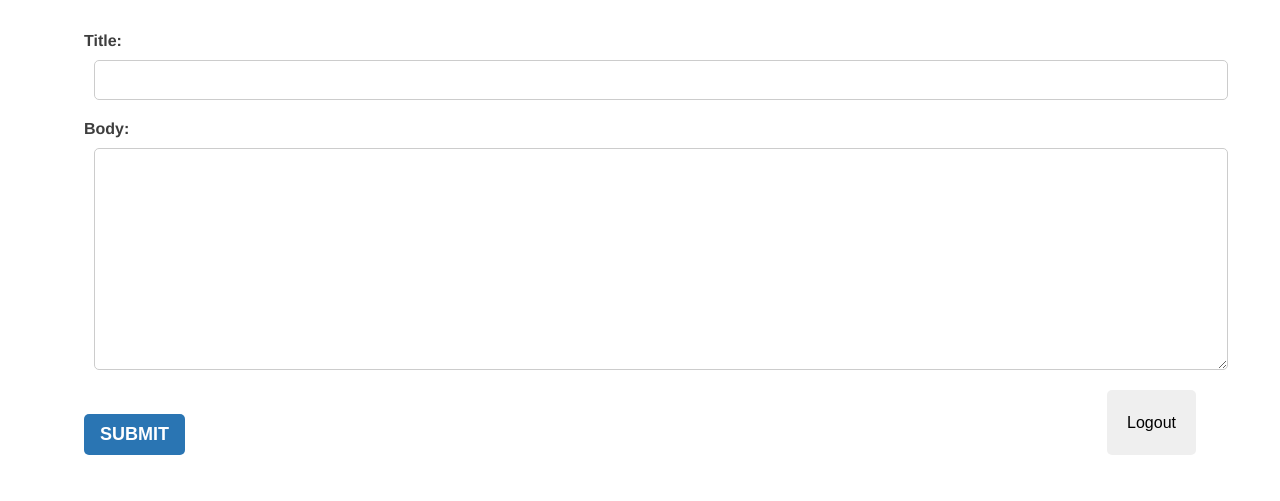
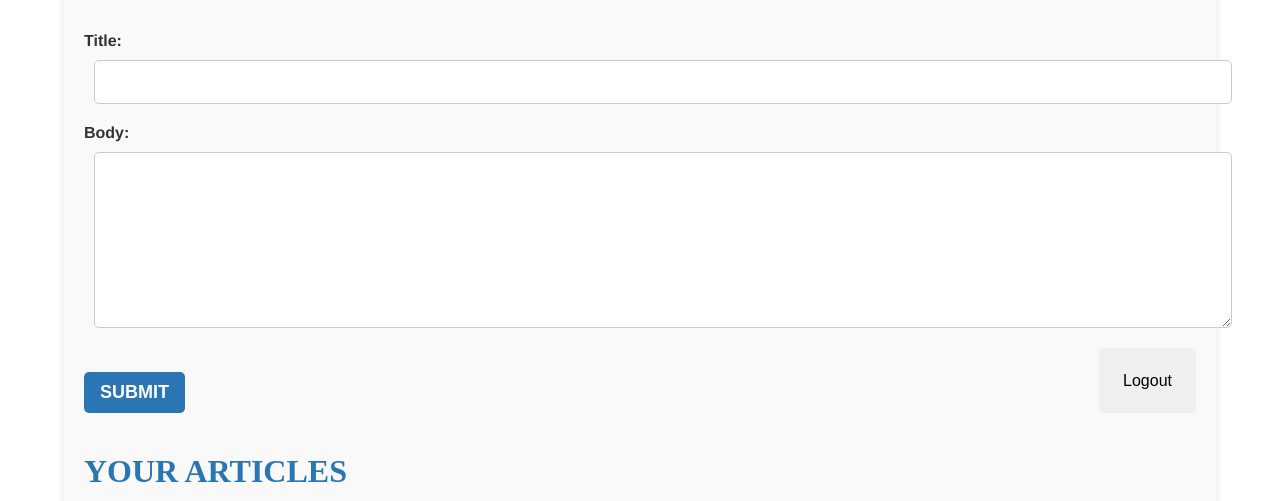
Before and after one commit to kieyp/PHASE-4-PROJECT, a React (Create React App) app in the folder client/: page /article-form in a window 1280 px wide. Shown: the part 158-659 px from the top of the page. Built offline with nearby package versions, Linux system fonts and the light colour scheme; no server answers; a web font is replaced by a local one.

Commit message:
Update on css

```diff
--- a/client/src/components/ArticleForm.css
+++ b/client/src/components/ArticleForm.css
@@ -2,8 +2,10 @@
 .container {
   display: flex;
   flex-direction: column;
-  min-height: 100vh; /* Make the container at least the height of the viewport */
+  min-height: 100vh;
   padding: 20px;
+  background-color: #f9f9f9;
+  box-shadow: 0 0 10px rgba(0, 0, 0, 0.1);
 }
 
 .author-details {
@@ -21,21 +23,28 @@
 .form-label {
   display: block;
   font-weight: bold;
+  color: #333;
 }
 
-.form-input {
+.form-input,
+.form-textarea {
   width: 100%;
-  padding: 10px;
+  padding: 12px;
   border: 1px solid #ccc;
   border-radius: 5px;
+  background-color: #fff;
+  transition: border-color 0.3s ease;
+  font-size: 16px;
+}
+
+.form-input:focus,
+.form-textarea:focus {
+  outline: none;
+  border-color: #66afe9;
 }
 
 .form-textarea {
-  width: 100%;
-  height: 200px; /* Increase the height of the textarea */
-  padding: 10px;
-  border: 1px solid #ccc;
-  border-radius: 5px;
+  height: 150px;
 }
 
 .button-group {
@@ -46,11 +55,12 @@
 .submit-button,
 .logout-button,
 .cancel-button {
-  padding: 10px 20px;
+  padding: 12px 24px;
   font-size: 16px;
   border: none;
   border-radius: 5px;
   cursor: pointer;
+  transition: background-color 0.3s ease;
 }
 
 .submit-button.submitting {
@@ -58,12 +68,19 @@
   pointer-events: none;
 }
 
+.submit-button:hover,
+.logout-button:hover,
+.cancel-button:hover {
+  background-color: #66afe9;
+  color: #fff;
+}
+
 .pagination {
   display: flex;
   list-style: none;
   padding: 0;
   justify-content: center;
-  margin-top: auto; /* Push the pagination to the bottom */
+  margin-top: auto;
 }
 
 .pagination li {
@@ -71,19 +88,19 @@
 }
 
 .pagination button {
-  padding: 5px 10px;
+  padding: 8px 16px;
   font-size: 14px;
   border: none;
   border-radius: 5px;
   cursor: pointer;
+  transition: background-color 0.3s ease;
 }
 
 .pagination button:hover {
   background-color: #f0f0f0;
 }
 
-/* Make articles fill the remaining space */
 .articles {
   flex: 1;
-  overflow-y: auto; /* Add scrollbar if articles overflow the container */
+  overflow-y: auto;
 }
```
Also changed, not shown: 1 other file (tests, documents, lock files or other folders).
